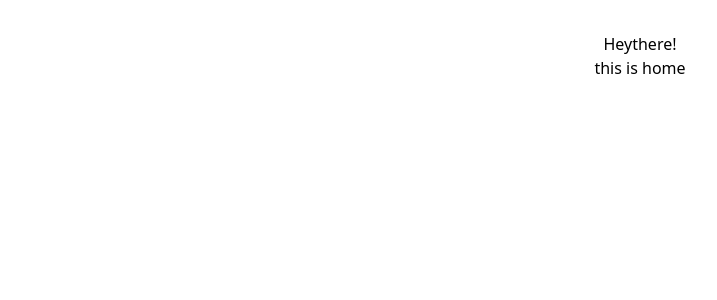
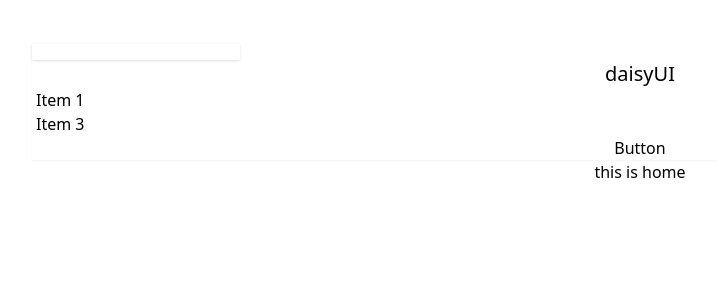
Before and after one commit to mahdi33-gk/firebaseNew, a React (Vite) app: page / in a window 1280 px wide. Shown: the top 300 px of the page, without its empty margins (0-717 px from the left). Built offline with nearby package versions, Linux system fonts and the light colour scheme.

Commit message:
reinstall daisy for fixing fcking bug

```diff
--- a/Root.jsx
+++ b/Root.jsx
@@ -1,10 +1,11 @@
 import React from 'react';
 import { Outlet } from 'react-router-dom';
+import Navbar from './src/Navbar';
 
 const Root = () => {
     return (
         <div>
-            <h1>Heythere!</h1>
+            <Navbar></Navbar>
             <Outlet></Outlet>
         </div>
     );
--- a/src/Navbar.jsx
+++ b/src/Navbar.jsx
@@ -1,5 +1,6 @@
 import React from "react";
 import { NavLink } from "react-router-dom";
+import './index.css'
 
 const Navbar = () => {
   const links = (
```
